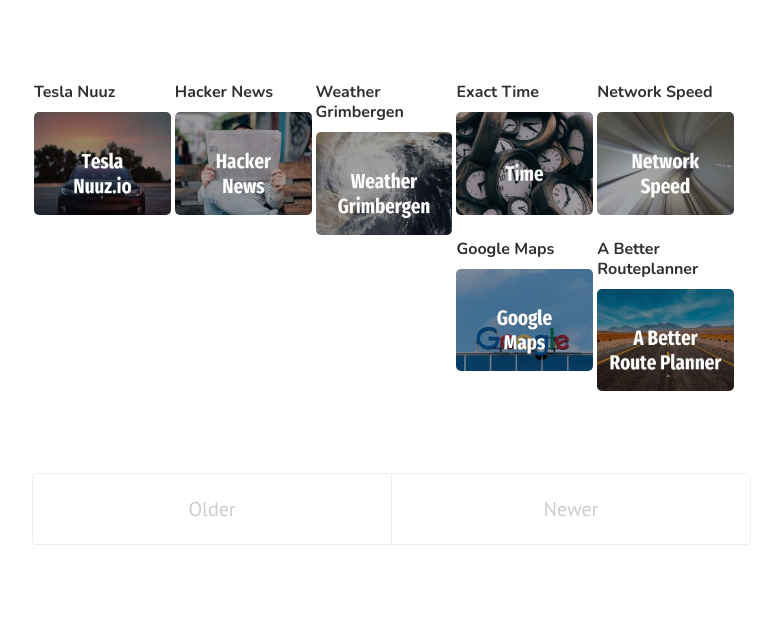
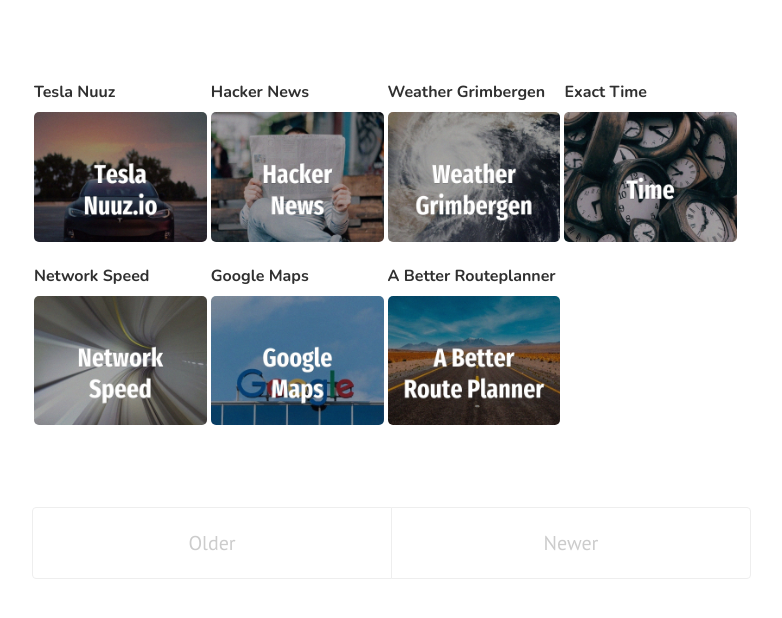
Before and after one commit to pforret/tesla.forret.com, a Jekyll site: the page built from index.html, in a window 1280 px wide. Shown: the top 618 px of the page, without its empty margins (428-1210 px from the left). Built offline with Jekyll 4.4.1, drawn with Linux system fonts in a browser that asks for light colours; the list of posts is cut into pages by our own code; comment, search, counter and statistics services are not loaded.

Commit message:
MOD: custom.css

```diff
--- a/public/css/custom.css
+++ b/public/css/custom.css
@@ -1,7 +1,7 @@
 .post {
     font-family: 'Nunito', sans-serif;
     float: left;
-    max-width: 19%;
+    max-width: 24%;
     margin: 2px;
 }
 
```
